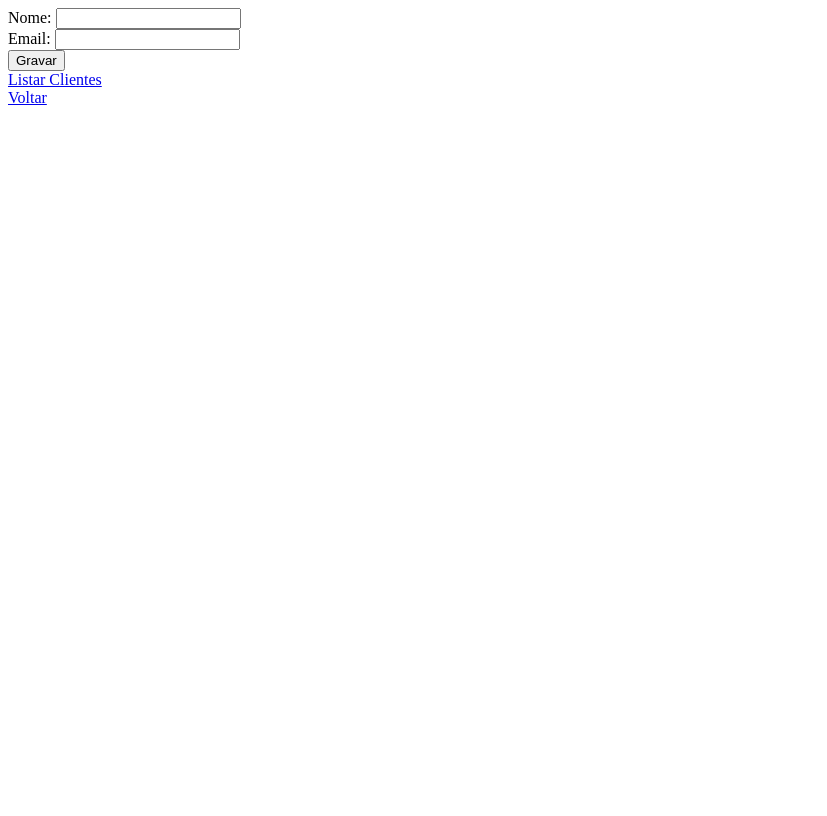
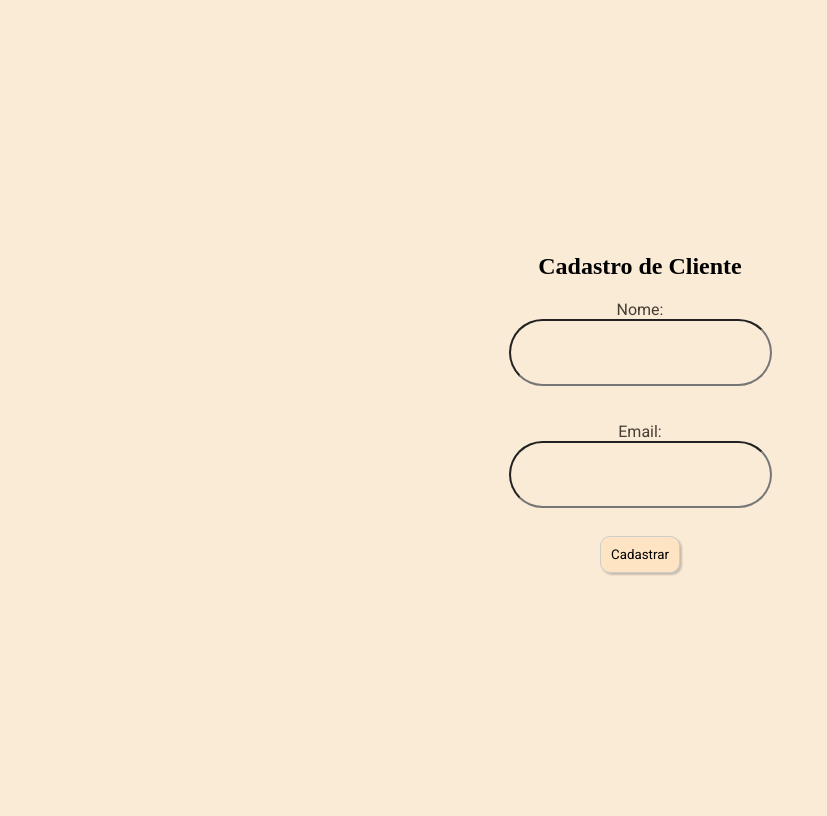
Before and after one commit to dib10/desenvolvimentocomframeworks, a PHP site: page /view/cadastrocliente.php in a window 1280 px wide. Shown: the whole page, without its empty margins (0-827 px from the left). Before the commit the page ends 105 px from the top, so only its background shows below. Run offline with PHP 8.4, Linux system fonts and the light colour scheme.

Commit message:
estilizando cadastro produto

```diff
--- a/atividade2/css/estilo.css
+++ b/atividade2/css/estilo.css
@@ -33,6 +33,15 @@ font-family: Roboto,sans-serif;
 #menu a{
     color: brown;
     font-family: Roboto,sans-serif;
+    text-decoration: none;
+    background-color: #f2f2f2; /* Cor de fundo do botão */
+    padding: 10px 20px; /* Espaçamento interno do botão */
+    border: 1px solid #ccc; /* Borda do botão */
+    border-radius: 5px; /* Arredondamento dos cantos do botão */
+
+
+
+
 
 }
 .h1menu
@@ -45,3 +54,48 @@ font-family: Roboto,sans-serif;
 {
     background-color: bisque;
 }
+
+#formulario {
+    background-color: antiquewhite;
+    justify-content: center;
+    display: flex;
+    align-items: center;
+    height: 100vh; /* Altura total da viewport */
+}
+
+#botaogravar {
+    background-color: bisque;
+    font-family: Roboto,sans-serif;
+    text-align: center;
+    padding: 10px;
+    margin: 10px;
+    border-radius: 10px;
+    border: 1px solid #ccc;
+    box-shadow: 2px 2px 2px rgba(0, 0, 0, 0.2);
+}
+
+.caixaformulario {
+    background-color: antiquewhite;
+    padding: 20px;
+    display: flex;
+    flex-direction: column;
+    align-items: center;
+    border-radius: 40px;
+    font-family: Roboto, sans-serif;
+    color: rgb(123, 110, 110);
+    font-size: 1.2em; /* Ajuste o tamanho da fonte conforme necessário */
+}
+.input-group {
+    display: flex;
+    flex-direction: column;
+    align-items: center;
+}
+#nomeform {
+    color: rgb(71, 62, 50);
+    font-family: Roboto, sans-serif;
+}
+
+#emailform {
+    color: rgb(71, 62, 50);
+    font-family: Roboto, sans-serif;
+}
--- a/atividade2/view/cadastrocliente.php
+++ b/atividade2/view/cadastrocliente.php
@@ -4,20 +4,26 @@
     <meta charset="UTF-8">
     <meta http-equiv="X-UA-Compatible" content="IE=edge">
     <meta name="viewport" content="width=device-width, initial-scale=1.0">
+    <link rel="stylesheet" href="../css/estilo.css">
     <title>Cadastro de Cliente</title>
 </head>
-<body id="fundomenu">
+
+<body id="formulario">
+    <section>
     <form action="../model/inserircliente.php" method = "POST">
-        Nome:
-        <input type="text" name="cxnome" required> <br>
+<div class="input-group">
+<h1>Cadastro de Cliente</h1>
 
-        Email:
-        <input type="text" name="cxemail" required> <br>
+    <label id="nomeform">Nome:</label>
+    <input type="text" name="cxnome" required class="caixaformulario">
+</div>
+<br><br>
+<div class="input-group">
+    <label id="emailform">Email:</label>
+    <input type="text" name="cxemail" required class="caixaformulario">
+    <br>
+    <input type="submit" value="Cadastrar" id="botaogravar">
 
-        <input type="submit" value="Gravar"> <br>
-    </form>
-    <a href="../model/listarcliente.php">Listar Clientes</a> <br>
-
-    <a href="../index.php">Voltar</a> <br>
+</div>
 </body>
 </html>
```
Also changed, not shown: atividade2/view/telamenu.php (+6 -6 lines), salvardb.txt (added).
